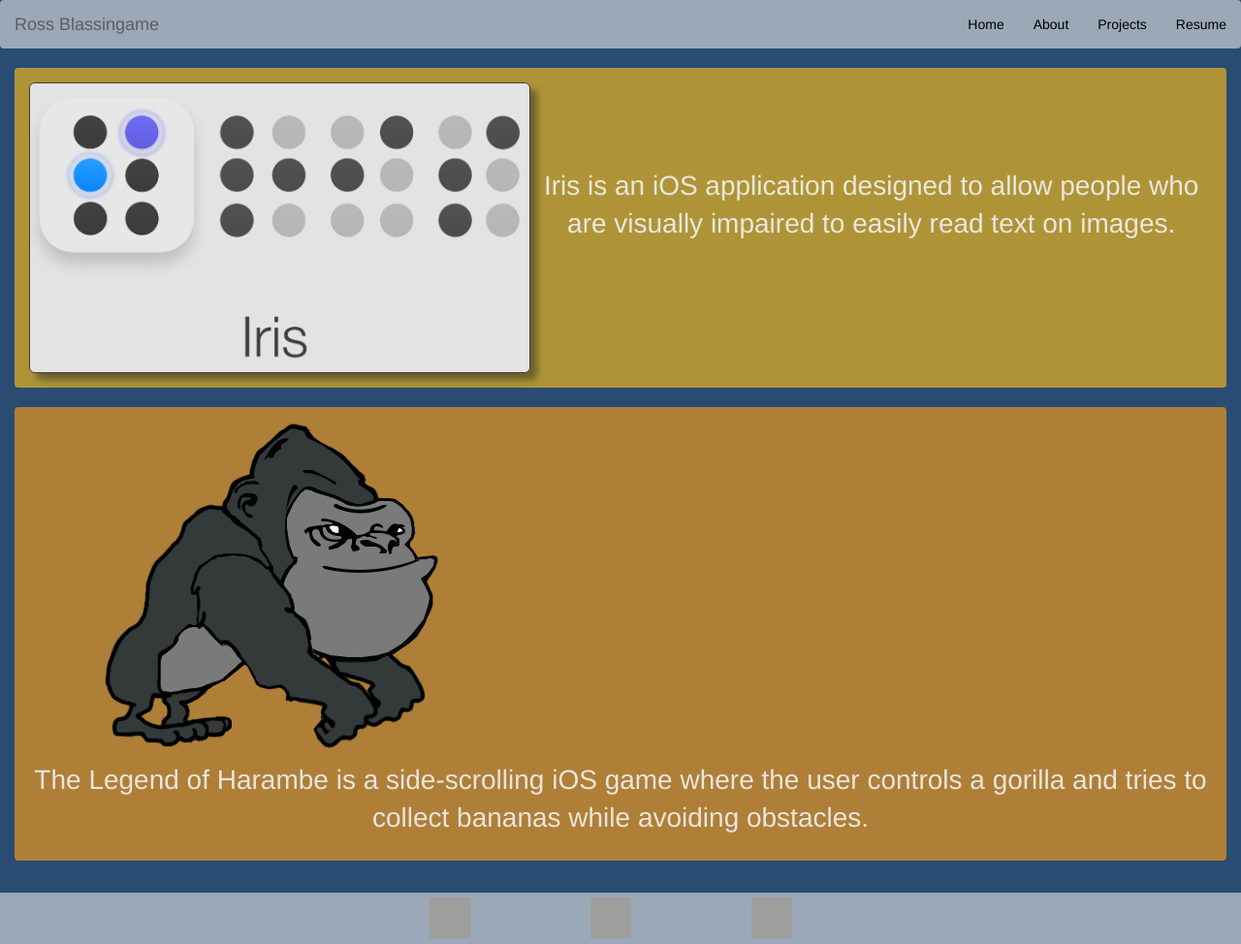
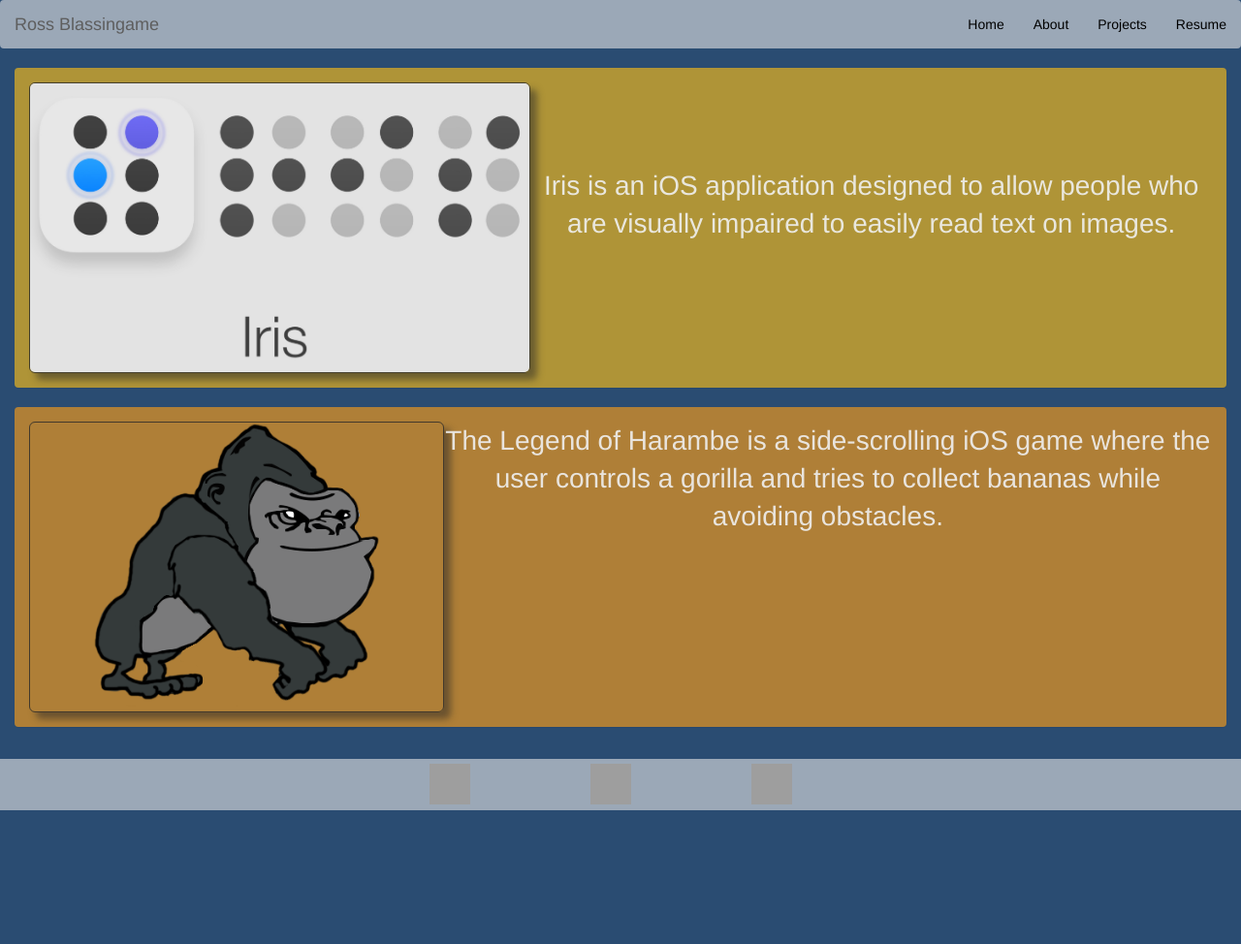
Before and after one commit to RossBlassingame/RossBlassingame.github.io, a Jekyll site: the page built from projects/index.html, in a window 1280 px wide. Shown: the whole page at 97% size. Built offline with Jekyll 4.4.1, drawn with Linux system fonts in a browser that asks for light colours; nearby versions of some CDN libraries; after the commit the page ends 900 px from its top, so only the background shows below that; grey boxes are pictures that could not be loaded.

Commit message:
Update main.css

```diff
--- a/css/main.css
+++ b/css/main.css
@@ -89,7 +89,7 @@ ul.posts li {
     min-height:330px;
     max-height:330px;
 }
-#irisPic {
+#irisPic, #harambePic {
     height:300px;
     border: 1px solid rgba(40,40,40,.8);
     box-shadow:7px 7px 7px rgba(40,40,40,.5);
```
